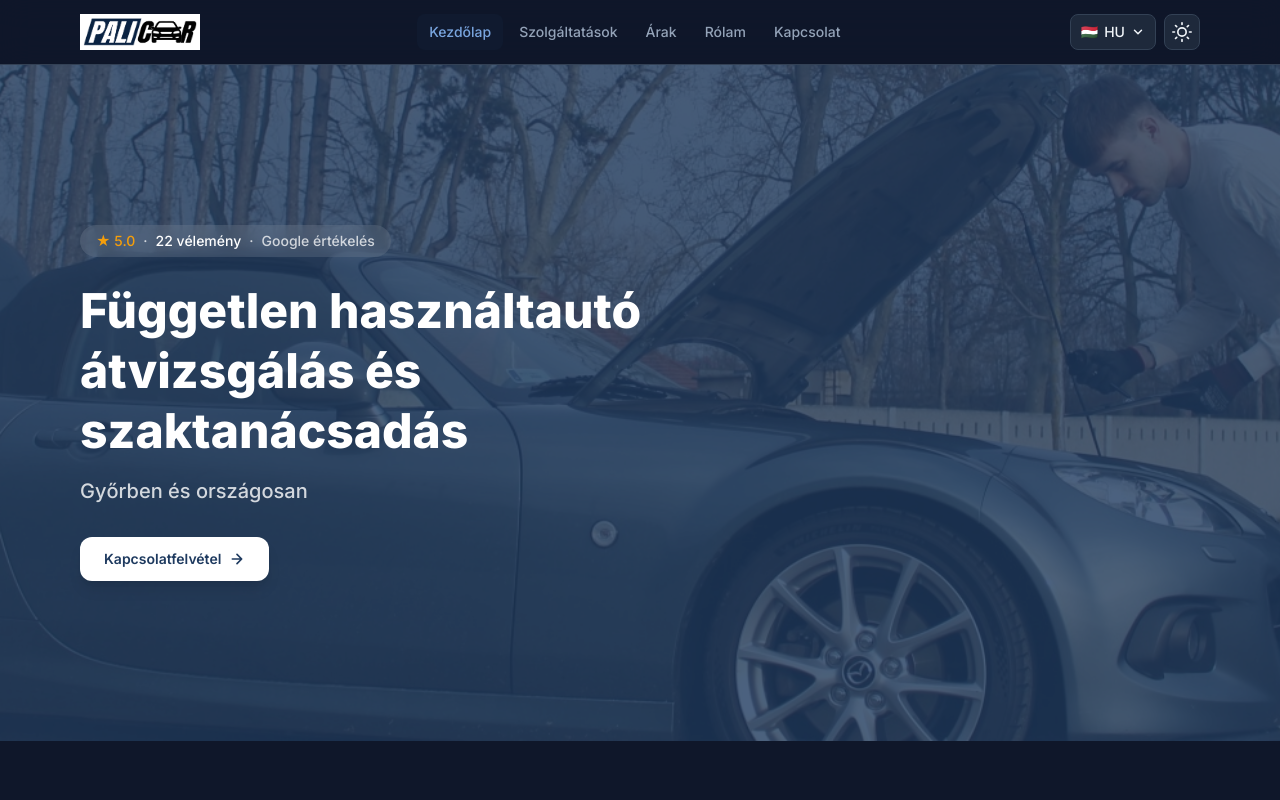
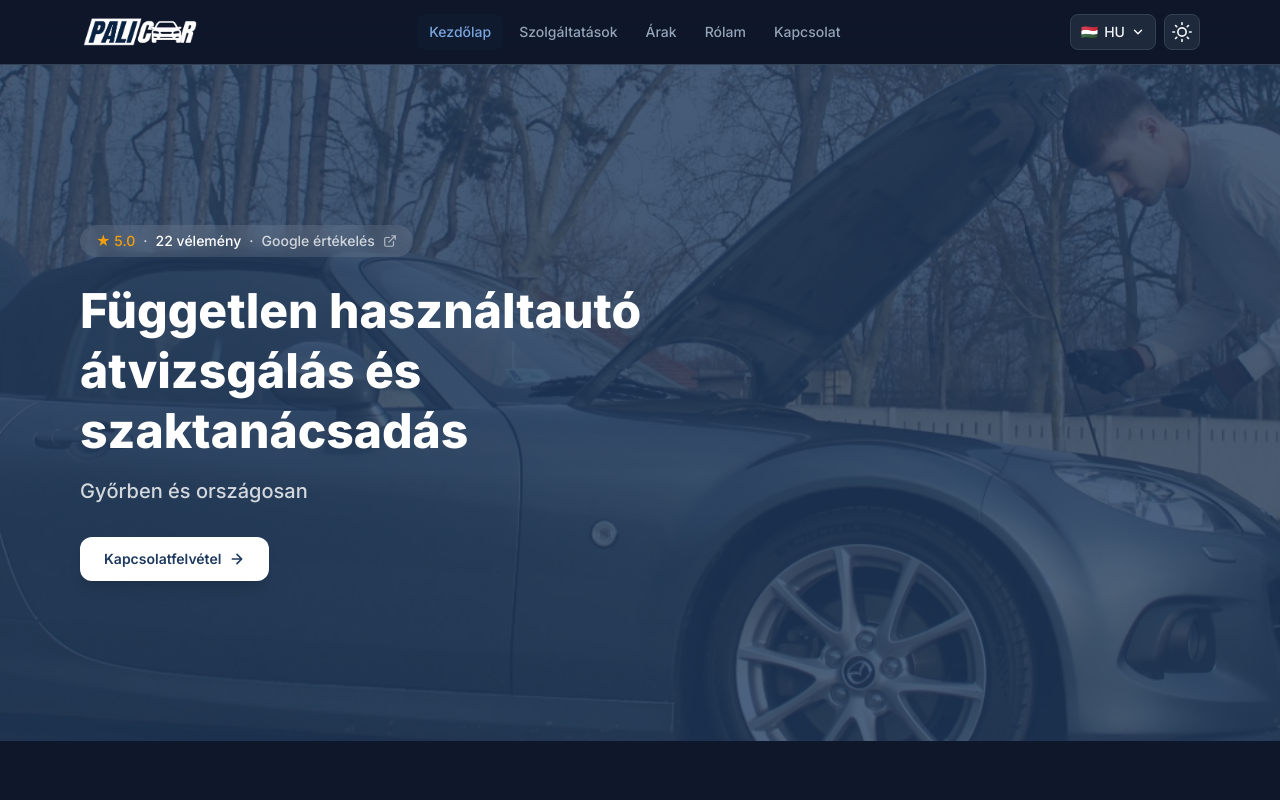
Before and after one commit to cZalyun/pali-cars, a React (Vite) app: page / in a window 1280 px wide. Both pictures are taken after a click on the button "Switch to dark mode". Shown: the top 800 px of the page. Built offline with nearby package versions, Linux system fonts and the light colour scheme.

Commit message:
feat: clickable Google reviews badge on home, use dark_theme_logo for dark mode
- Home hero: Google rating badge now links to reviews page (new tab)
- Header/Footer: use logo-dark.png in dark mode (user-provided logo)

```diff
--- a/src/components/Footer.tsx
+++ b/src/components/Footer.tsx
@@ -19,7 +19,7 @@ export function Footer() {
               height={32}
             />
             <img
-              src={`${BASE}images/logo-white.png`}
+              src={`${BASE}images/logo-dark.png`}
               alt="Palicar"
               className="mb-3 hidden h-8 dark:block"
               width={106}
--- a/src/components/Header.tsx
+++ b/src/components/Header.tsx
@@ -31,7 +31,7 @@ export function Header() {
             height={36}
           />
           <img
-            src={`${BASE}images/logo-white.png`}
+            src={`${BASE}images/logo-dark.png`}
             alt="Palicar"
             className="hidden h-9 dark:block"
             width={120}
--- a/src/pages/Home.tsx
+++ b/src/pages/Home.tsx
@@ -33,13 +33,19 @@ export function Home() {
             animate={{ opacity: 1, y: 0 }}
             transition={{ duration: reduced ? 0 : 0.6, ease: [0.25, 0.1, 0.25, 1] }}
           >
-            <div className="mb-6 inline-flex items-center gap-2 rounded-full bg-white/10 px-4 py-1.5 text-sm font-medium backdrop-blur-sm">
+            <a
+              href="https://share.google/s3N6fO12eUGV71NqB"
+              target="_blank"
+              rel="noopener noreferrer"
+              className="mb-6 inline-flex items-center gap-2 rounded-full bg-white/10 px-4 py-1.5 text-sm font-medium backdrop-blur-sm transition-colors hover:bg-white/20"
+            >
               <span className="text-accent-400">★ 5.0</span>
               <span className="opacity-75">·</span>
               <span>22 {t('hero.reviews')}</span>
               <span className="opacity-75">·</span>
               <span className="opacity-75">{t('hero.trustBadge')}</span>
-            </div>
+              <svg xmlns="http://www.w3.org/2000/svg" className="h-3.5 w-3.5 opacity-60" viewBox="0 0 24 24" fill="none" stroke="currentColor" strokeWidth={2} strokeLinecap="round" strokeLinejoin="round"><path d="M18 13v6a2 2 0 0 1-2 2H5a2 2 0 0 1-2-2V8a2 2 0 0 1 2-2h6M15 3h6v6M10 14 21 3"/></svg>
+            </a>
             <h1 className="text-3xl font-extrabold leading-tight sm:text-4xl lg:text-5xl">
               {t('hero.title')}
             </h1>
```
Also changed, not shown: dark_theme_logo.png (added), public/images/logo-dark.png (added).
